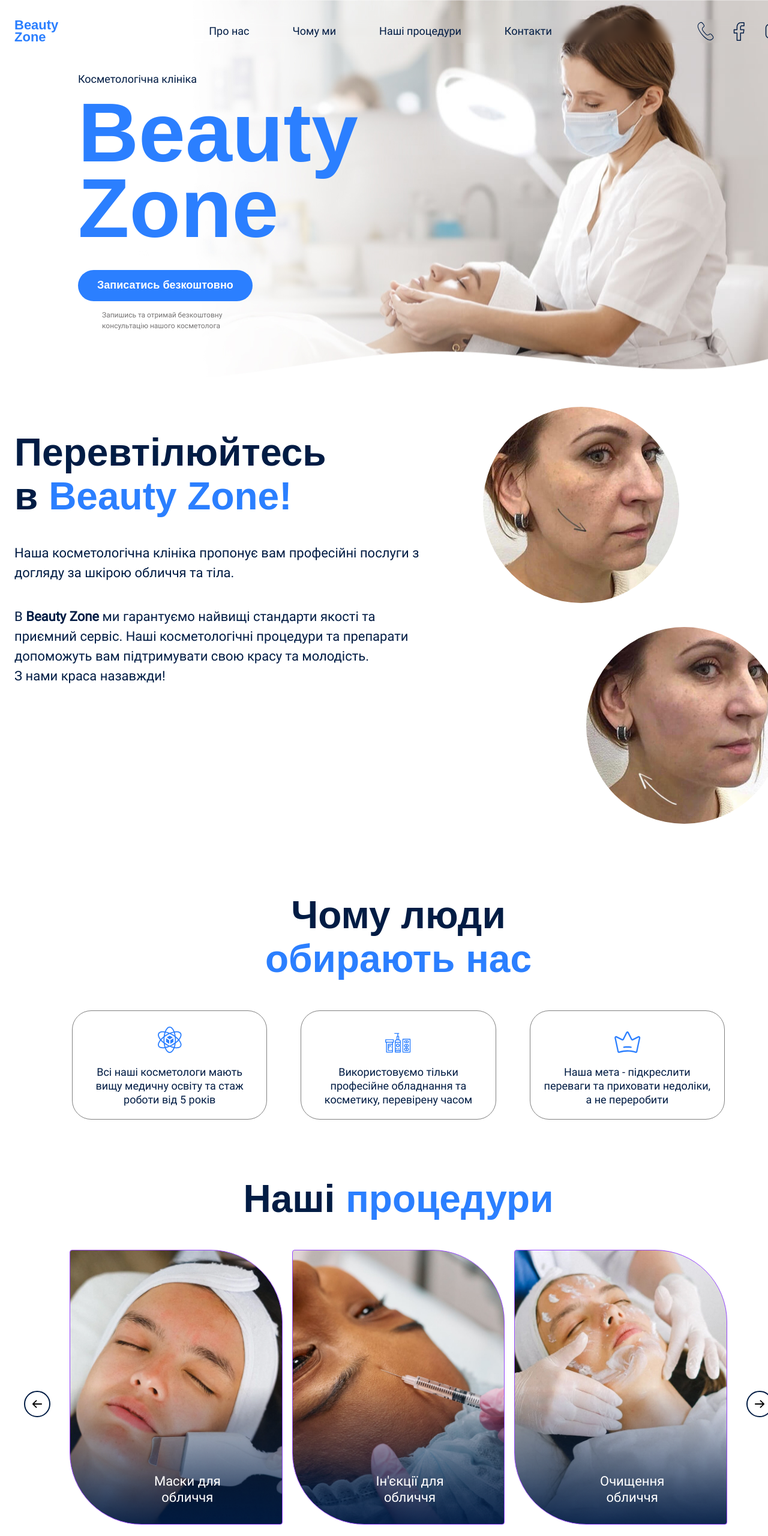
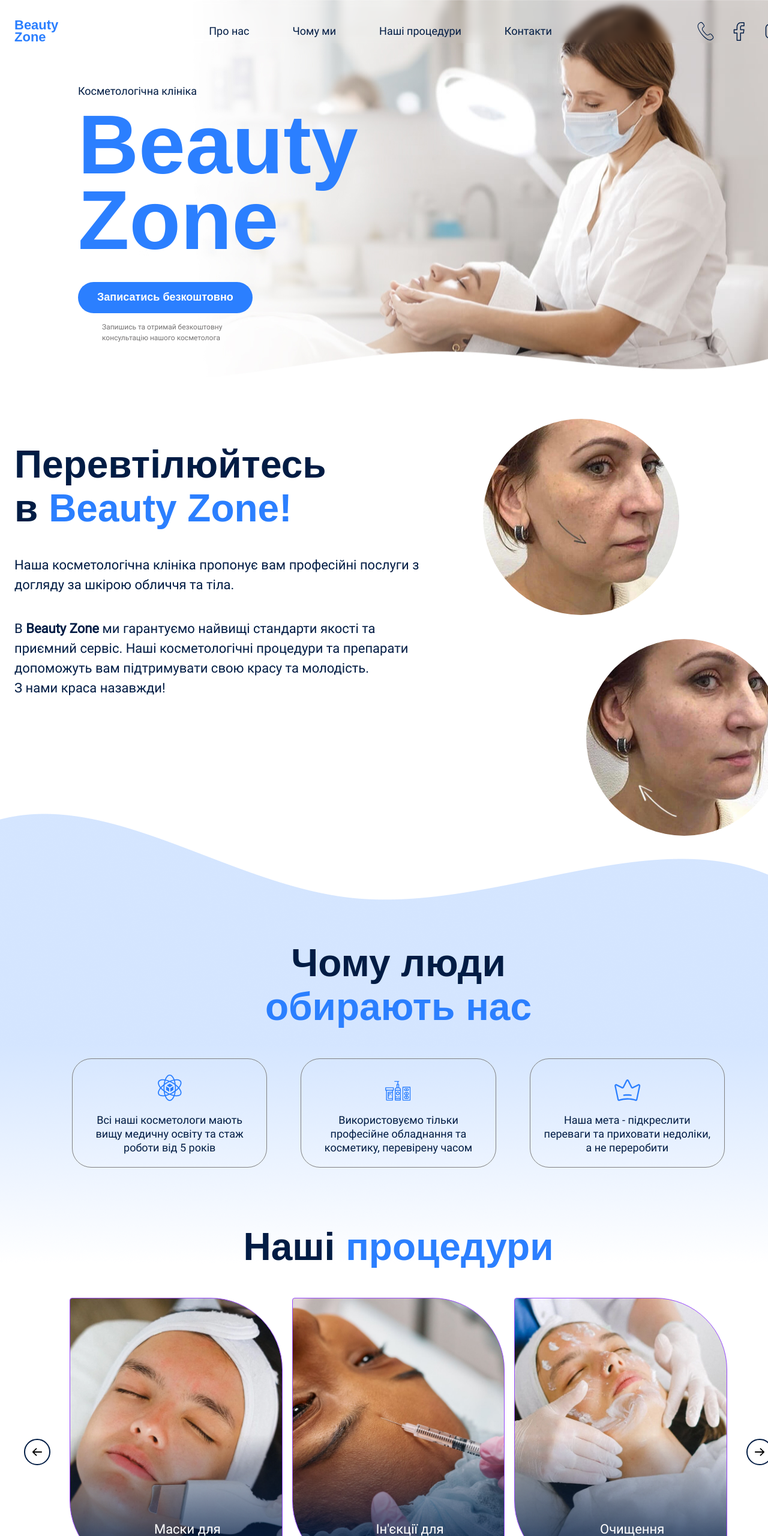
Before and after one commit to irinakalietnik/BeautyZONE, a plain HTML site: page index.html in a window 1280 px wide. Shown: the top 2560 px of the page at 60% size. Drawn offline with nearby package versions, Linux system fonts and the light colour scheme; a web font is replaced by a local one.

Commit message:
bacground

```diff
--- a/scss/_base.scss
+++ b/scss/_base.scss
@@ -38,6 +38,10 @@ ul {
   text-decoration: none;
 }
 body {
+  background-image: url(../images/background2.png);
+  background-repeat: no-repeat;
+  background-position: 50% 61%;
+
   font-weight: 400;
   margin: 0;
   font-family: "Roboto", sans-serif;
--- a/scss/components/_advantaged-section.scss
+++ b/scss/components/_advantaged-section.scss
@@ -1,5 +1,5 @@
 .advantages-section {
-  padding-top: 116px;
+  padding-top: 176px;
   &__container {
     padding: 0 96px;
   }
--- a/scss/components/_footer.scss
+++ b/scss/components/_footer.scss
@@ -6,7 +6,7 @@
     padding: 56px 0;
     display: flex;
     justify-content: space-between;
-    gap: 186px;
+    gap: 232px;
   }
   &__nav {
     justify-content: space-between;
--- a/scss/components/_header.scss
+++ b/scss/components/_header.scss
@@ -1,8 +1,9 @@
 .header {
+  padding-top: 32px;
   backdrop-filter: blur(6px);
   position: absolute;
   width: 100%;
-  top: 32px;
+  top: 0;
   &__container {
     font-size: 18px;
     line-height: 1.1;
--- a/scss/components/_hero-section.scss
+++ b/scss/components/_hero-section.scss
@@ -1,5 +1,5 @@
 .hero-section {
-  padding-top: 106px;
+  padding-top: 126px;
   padding-bottom: 126px;
   background-image: url(../images/1section-background.jpg);
 
--- a/scss/components/form/_form-main.scss
+++ b/scss/components/form/_form-main.scss
@@ -5,4 +5,7 @@
   &__label {
     display: block;
   }
+  &__ihfo {
+    font-size: 12px;
+  }
 }
```
Also changed, not shown: css/main.css, images/background.jpg (added), images/background2.png (added), images/background3.png (added), images/background4.jpg (added), 1 other file.
